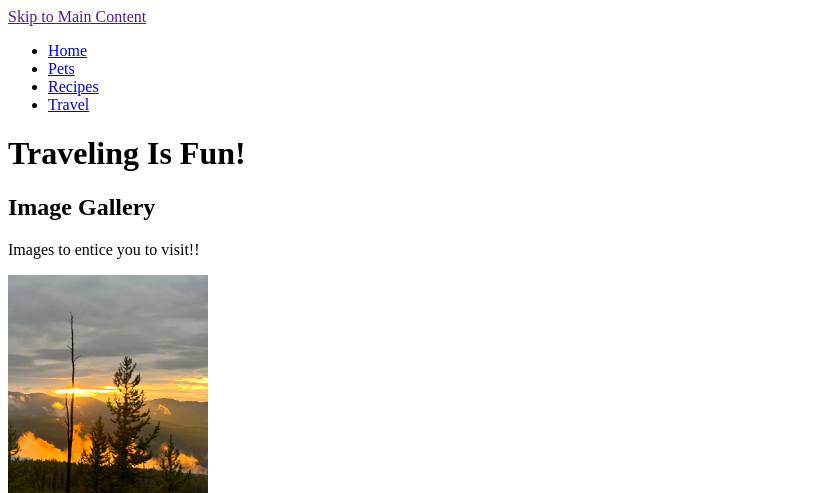
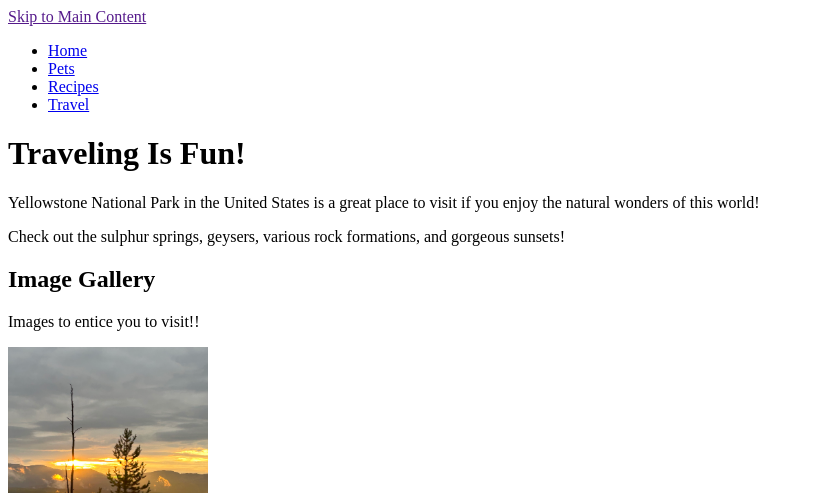
Before and after one commit to MeaganT123/539week2, a plain HTML site: page travel.html in a window 1280 px wide. Shown: the top 493 px of the page, without its empty margins (0-813 px from the left). Drawn offline with Linux system fonts and the light colour scheme.

Commit message:
Update travel.html

```diff
--- a/travel.html
+++ b/travel.html
@@ -20,6 +20,8 @@
     </header>
     <main>
     <div>
+        <p>Yellowstone National Park in the United States is a great place to visit if you enjoy the natural wonders of this world!</p>
+        <p>Check out the sulphur springs, geysers, various rock formations, and gorgeous sunsets!</p>
         <h2>Image Gallery</h2>
         <p>Images to entice you to visit!!</p>
 
```
